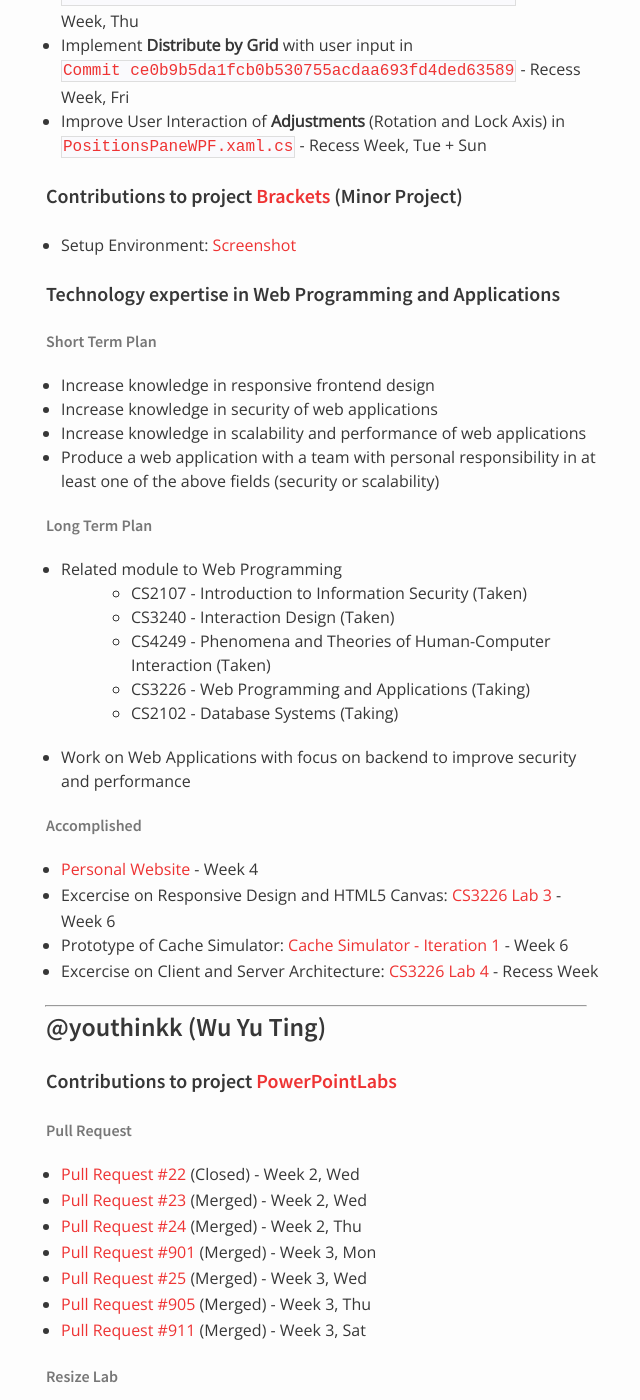
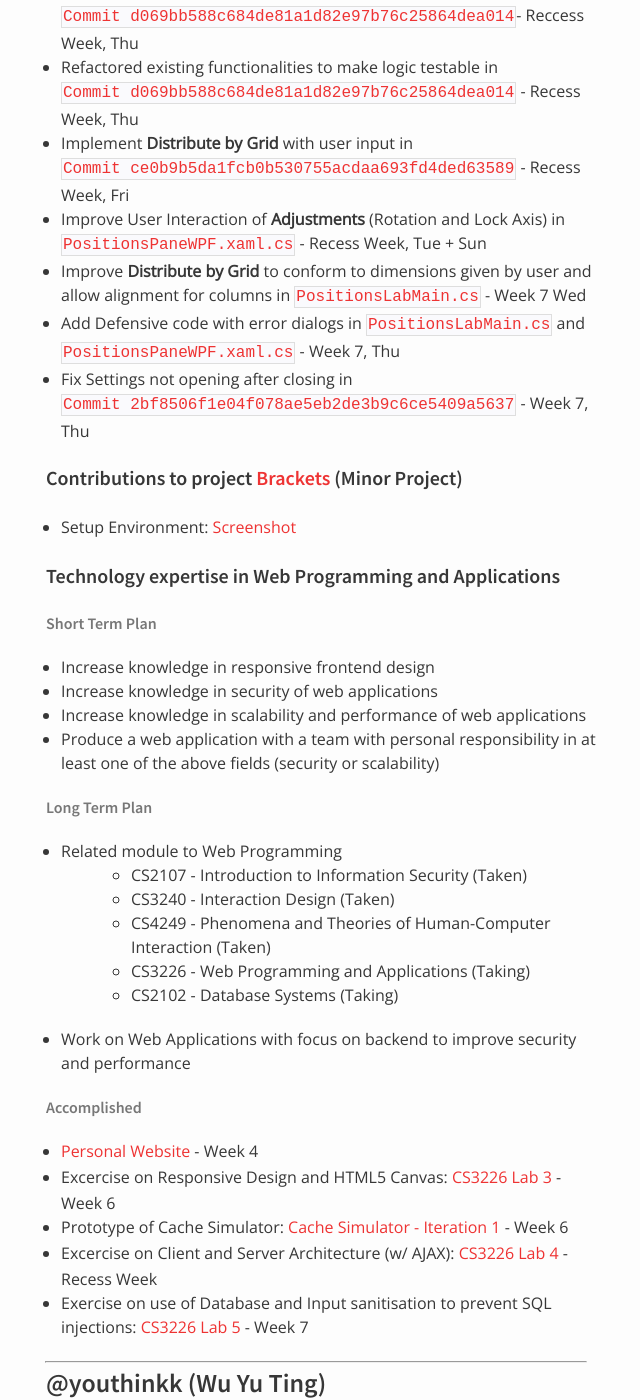
Before and after one commit to nus-oss/cs3281-AY1516S2-website, a Jekyll site: the page built from teams/powerpointlabs.md, in a window 1280 px wide and 1400 px high, scrolled down 3688 px. Shown: the whole window, without its empty margins (324-964 px from the left). Built offline with Jekyll 4.4.1, drawn with Linux system fonts in a browser that asks for light colours; some of the changed text lies outside the part shown.

Commit message:
Update powerpointlabs.md

```diff
--- a/teams/powerpointlabs.md
+++ b/teams/powerpointlabs.md
@@ -47,6 +47,8 @@
   * [x] Implement Distribute by Grid with user input - Recess Week, Fri
   * [x] Improve User Interaction of Adjustments (Rotation and Lock Axis) - Recess Week, Tue + Sun
   * [x] Settings button for Align functions to decide what to use as reference - Recess Week, Sun
+  * [x] Improve Distrubute by Grid to conform to dimensions given by user and allow alignment for columns - Week 7, Wed
+  * [x] Add Defensive code with error dialogs - Week 7, Thu
 * Groundwork for Positions Lab
   * [x] UI Mockup for Distribute along Edge, Align Vertex, Point towards/away from Shape - Week 5, Thu
   * [x] Researched and found potential solution to determining actual coordinates - Week 6, Thu
@@ -94,6 +96,7 @@
 * [Pull Request #840](https://github.com/PowerPointLabs/PowerPointLabs/pull/893) (Merged) - Week 2, Wed
 * [Pull Request #895](https://github.com/PowerPointLabs/PowerPointLabs/pull/895) (Merged) - Week 3, Wed
 * [Pull Request #913](https://github.com/PowerPointLabs/PowerPointLabs/pull/913) (Merged) - Week 3, Sat
+* [Pull Request #977](https://github.com/PowerPointLabs/PowerPointLabs/pull/977) (Merged) - Week 8, Sun
 
 ###### Positions Lab
 * Prepared UI Mockup for PositionsLab - Week 3, Thu
@@ -109,6 +112,9 @@
 * Refactored existing functionalities to make logic testable in [`Commit d069bb588c684de81a1d82e97b76c25864dea014`](https://github.com/nus-fboa2016-PL/PowerPointLabs/commit/d069bb588c684de81a1d82e97b76c25864dea014) - Recess Week, Thu
 * Implement **Distribute by Grid** with user input in [`Commit ce0b9b5da1fcb0b530755acdaa693fd4ded63589`](https://github.com/nus-fboa2016-PL/PowerPointLabs/commit/ce0b9b5da1fcb0b530755acdaa693fd4ded63589) - Recess Week, Fri
 * Improve User Interaction of **Adjustments** (Rotation and Lock Axis) in [`PositionsPaneWPF.xaml.cs`](https://github.com/nus-fboa2016-PL/PowerPointLabs/blob/011ae62a6212993d379885336194d025ae53480f/PowerPointLabs/PowerPointLabs/PositionsLab/PositionsPaneWPF.xaml.cs) - Recess Week, Tue + Sun
+* Improve **Distribute by Grid** to conform to dimensions given by user and allow alignment for columns in [`PositionsLabMain.cs`](https://github.com/nus-fboa2016-PL/PowerPointLabs/blob/5fcfb2e4679dd1f4837d94aff6ddeec102deacb3/PowerPointLabs/PowerPointLabs/PositionsLab/PositionsLabMain.cs) - Week 7 Wed
+* Add Defensive code with error dialogs in [`PositionsLabMain.cs`](https://github.com/nus-fboa2016-PL/PowerPointLabs/blob/918aa3f03b8f5be6cfc41d807fdcbf7490081e21/PowerPointLabs/PowerPointLabs/PositionsLab/PositionsLabMain.cs) and [`PositionsPaneWPF.xaml.cs`](https://github.com/nus-fboa2016-PL/PowerPointLabs/blob/918aa3f03b8f5be6cfc41d807fdcbf7490081e21/PowerPointLabs/PowerPointLabs/PositionsLab/PositionsPaneWPF.xaml.cs) - Week 7, Thu
+* Fix Settings not opening after closing in [`Commit 2bf8506f1e04f078ae5eb2de3b9c6ce5409a5637`](https://github.com/nus-fboa2016-PL/PowerPointLabs/commit/2bf8506f1e04f078ae5eb2de3b9c6ce5409a5637) - Week 7, Thu
 
 #### Contributions to project [Brackets](http://brackets.io/) (Minor Project)
  * Setup Environment: [Screenshot](https://drive.google.com/file/d/0BzrjImOddxOKV1ktc1RDUTlCY0U/view?usp=sharing)
@@ -134,8 +140,8 @@
 * [Personal Website](http://oswellchan.github.io/) - Week 4
 * Excercise on Responsive Design and HTML5 Canvas: [CS3226 Lab 3](http://cs3226.comp.nus.edu.sg/~a0096724/lab3/) - Week 6
 * Prototype of Cache Simulator: [Cache Simulator - Iteration 1](http://oswellchan.github.io/CacheSimulator/) - Week 6
-* Excercise on Client and Server Architecture: [CS3226 Lab 4](http://cs3226.comp.nus.edu.sg/~a0096724/lab4/) - Recess Week
-
+* Excercise on Client and Server Architecture (w/ AJAX): [CS3226 Lab 4](http://cs3226.comp.nus.edu.sg/~a0096724/lab4/) - Recess Week
+* Exercise on use of Database and Input sanitisation to prevent SQL injections: [CS3226 Lab 5](http://cs3226.comp.nus.edu.sg/~a0096724/lab5/) - Week 7
 
 ---
 
```
